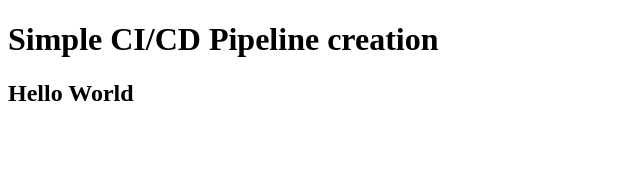
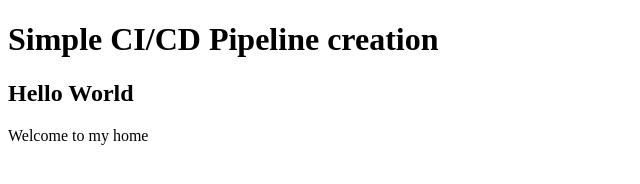
Before and after one commit to tamizh2225/simple-ci-cd-example, a plain HTML site: page index.html in a window 1280 px wide. Shown: the whole page, without its empty margins (0-640 px from the left). Drawn offline with Linux system fonts and the light colour scheme.

Commit message:
Initial Commit

```diff
--- a/index.html
+++ b/index.html
@@ -8,5 +8,6 @@
 <body>
     <h1>Simple CI/CD Pipeline creation</h1>
     <h2>Hello World</h2>
+    Welcome to my home
 </body>
 </html>
```
